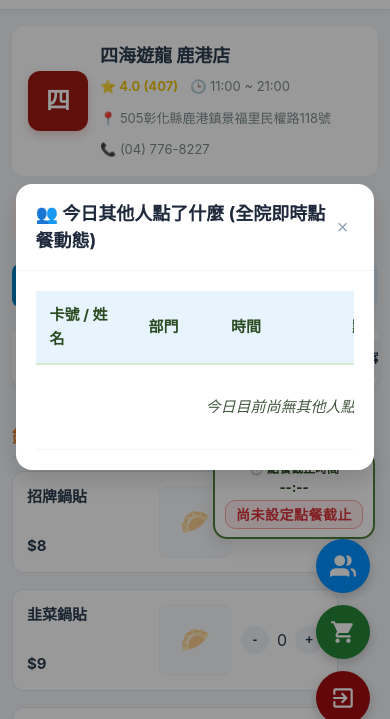
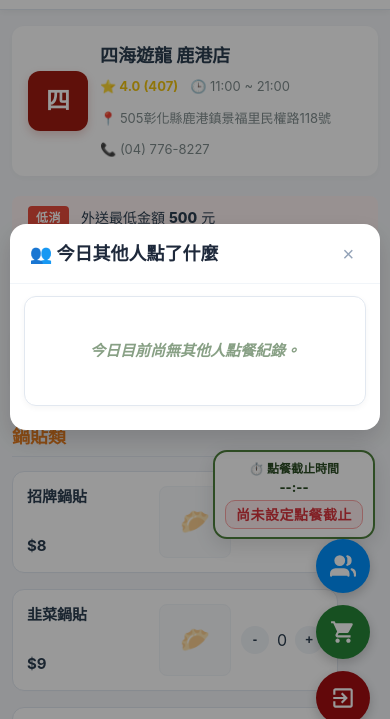
Before and after one commit to cch1527097/POS, a website: page public/hafang.html in a window 390 px wide. Both pictures are taken after a click on the button 343 px from the left and 661 px from the top of the page. Shown: the part 95-814 px from the top of the page. Drawn offline with Linux system fonts and the light colour scheme; no server answers.

Commit message:
Update history modal styles and title

```diff
--- a/public/hafang.html
+++ b/public/hafang.html
@@ -615,6 +615,115 @@
             .category-sidebar { top: 98px; }
             .category-block { scroll-margin-top: 160px; }
             .cutoff-float-badge { right: 15px; bottom: 210px; padding: 8px 10px; min-width: 120px; }
+        /* ==================== 手機版「今日其他人點了什麼」卡片化樣式 ==================== */
+            .history-modal-content {
+                width: 95vw !important;
+                max-height: 88vh !important;
+                border-radius: 16px !important;
+                margin: 0 auto;
+            }
+
+            .history-modal-content .modal-body {
+                padding: 12px 14px !important;
+            }
+
+            .history-table-wrapper {
+                overflow-x: visible !important;
+            }
+
+            .history-table,
+            .history-table thead,
+            .history-table tbody,
+            .history-table th,
+            .history-table td,
+            .history-table tr {
+                display: block;
+                width: 100%;
+                box-sizing: border-box;
+            }
+
+            .history-table {
+                min-width: 0 !important;
+            }
+
+            .history-table thead {
+                display: none;
+            }
+
+            .history-table tbody tr {
+                background: #ffffff;
+                border: 1px solid #e2e8f0;
+                border-radius: 12px;
+                padding: 12px 14px;
+                margin-bottom: 12px;
+                box-shadow: 0 2px 6px rgba(0, 0, 0, 0.04);
+                display: flex;
+                flex-wrap: wrap;
+                align-items: center;
+                justify-content: space-between;
+            }
+
+            .history-table td {
+                padding: 2px 0 !important;
+                border-bottom: none !important;
+            }
+
+            /* 1. 卡號/姓名 (左上) */
+            .history-table td:nth-child(1) {
+                font-size: 15px;
+                font-weight: 700;
+                color: #1e293b;
+                order: 1;
+            }
+
+            /* 2. 部門標籤 (右上) */
+            .history-table td:nth-child(2) {
+                order: 2;
+                text-align: right;
+            }
+
+            /* 3. 時間 (第二列) */
+            .history-table td:nth-child(3) {
+                width: 100%;
+                order: 3;
+                font-size: 12px;
+                color: #64748b;
+                margin-top: 2px;
+                margin-bottom: 6px;
+            }
+
+            /* 4. 點餐內容 (第三列，突出框顯示) */
+            .history-table td:nth-child(4) {
+                width: 100%;
+                order: 4;
+                font-size: 14px;
+                background: #f8fafc;
+                border: 1px solid #f1f5f9;
+                border-radius: 8px;
+                padding: 8px 10px !important;
+                margin: 4px 0;
+                line-height: 1.4;
+            }
+
+            /* 5. 金額 (第四列，靠右紅字顯示) */
+            .history-table td:nth-child(5) {
+                width: 100%;
+                order: 5;
+                text-align: right;
+                font-size: 15px;
+                font-weight: 800 !important;
+                color: #e74c3c !important;
+                margin-top: 4px;
+            }
+
+            /* 無紀錄時的呈現 */
+            .history-table td.no-record {
+                text-align: center !important;
+                background: transparent !important;
+                border: none !important;
+                padding: 30px 0 !important;
+                color: #88a085;
+            }
         }
     </style>
 </head>
@@ -712,7 +821,7 @@
     <div class="modal-container history-modal-content" onclick="event.stopPropagation()">
         <div class="modal-header">
             <h3 class="modal-title" style="display: flex; align-items: center; gap: 8px;">
-                👥 今日其他人點了什麼 (全院即時點餐動態)
+                👥 今日其他人點了什麼
             </h3>
             <button class="modal-close" onclick="closeOthersModal()">&times;</button>
         </div>
```
